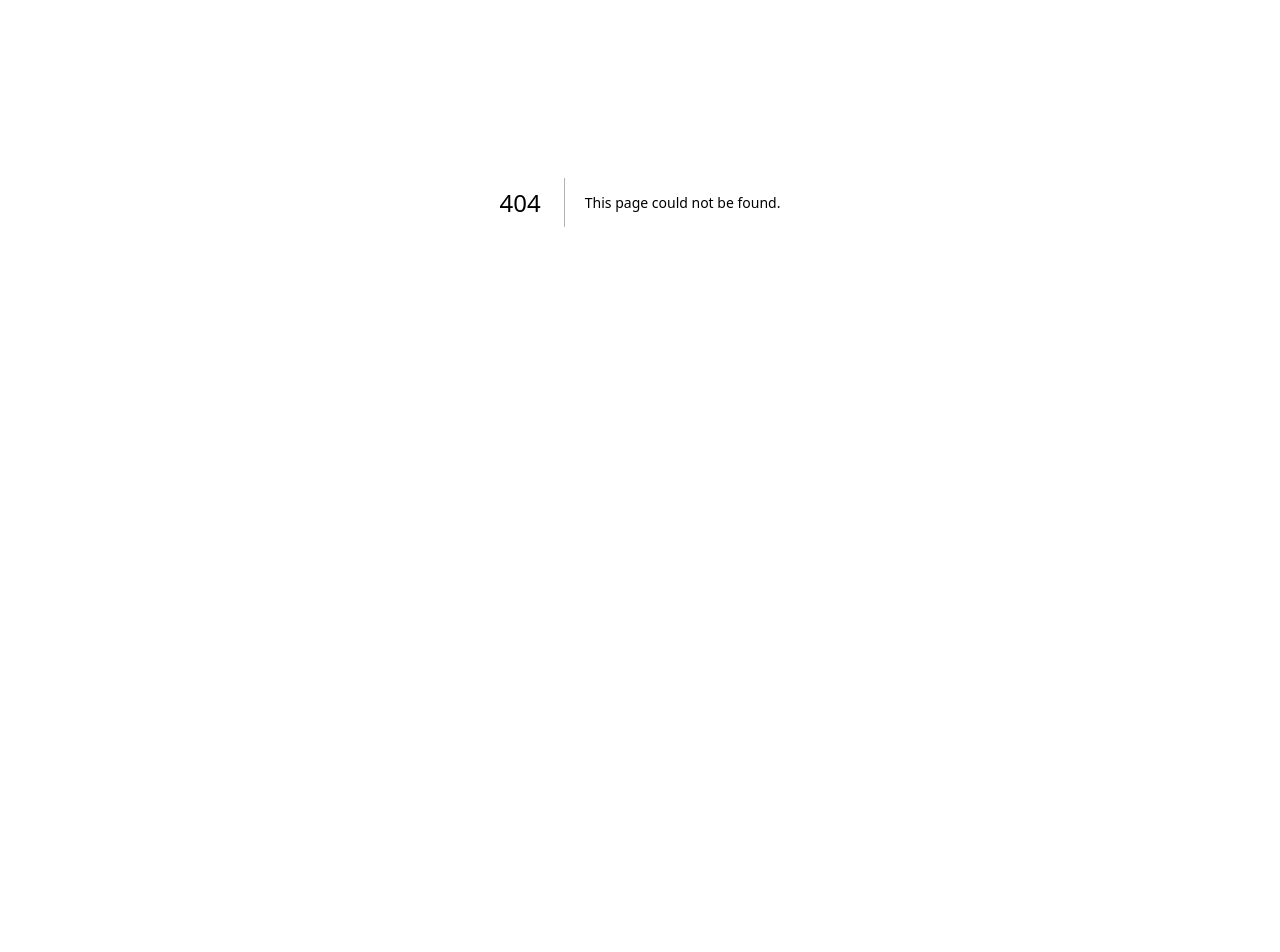
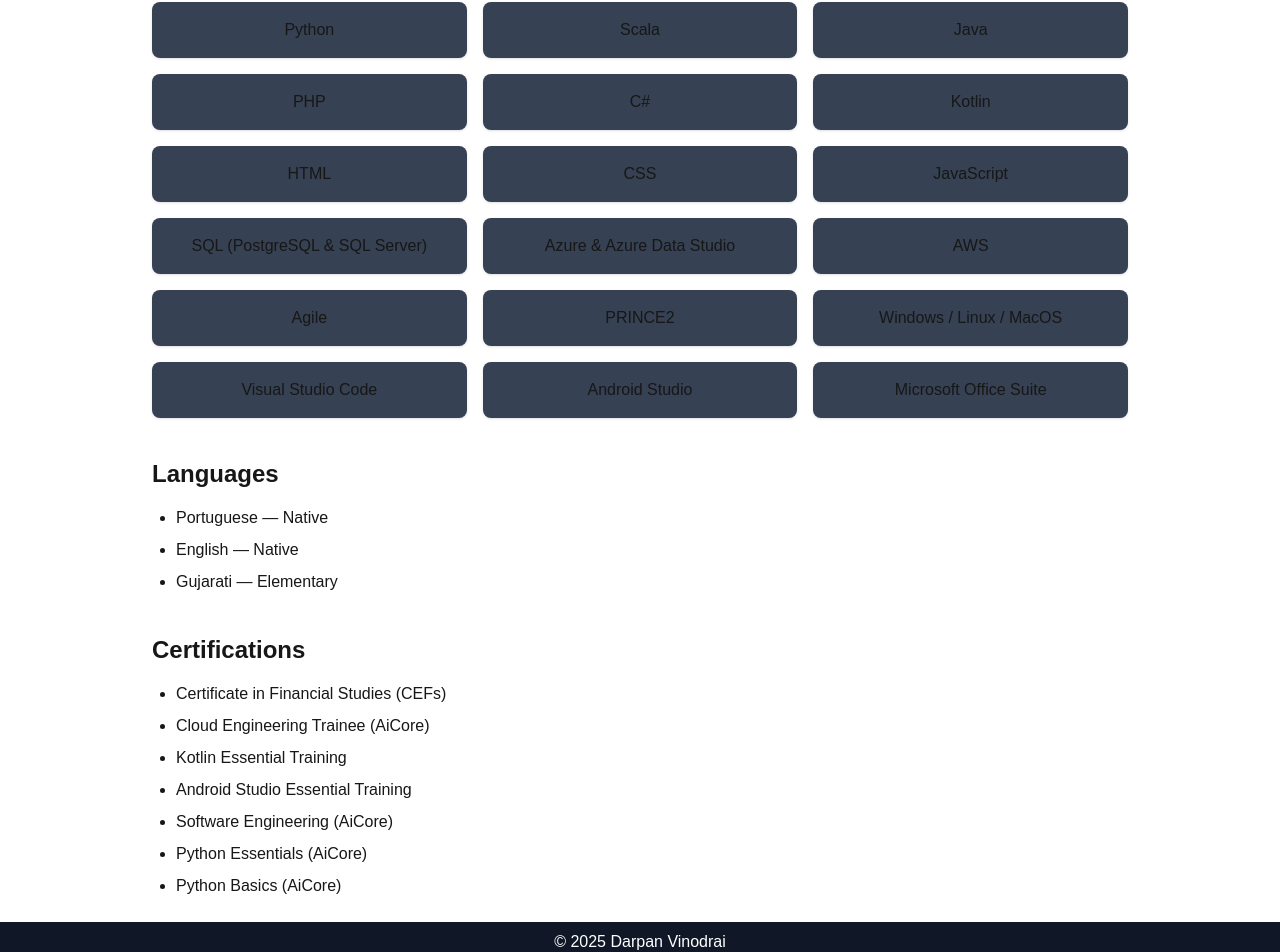
Before and after one commit to Federal2JZ/portfolio, a Next.js app: page /skills in a window 1280 px wide. Before the commit this address had no page. Shown: the part 198-1150 px from the top of the page. Before the commit the page ends 800 px from the top, so only its background shows below. Built offline with nearby package versions, Linux system fonts and the light colour scheme.

Commit message:
Added Skills page

```diff
--- /dev/null
+++ b/app/skills/page.tsx
@@ -0,0 +1,60 @@
+import Layout from "@/components/Layout";
+
+export default function Skills() {
+  return (
+    <Layout>
+      <div className="max-w-5xl mx-auto p-6">
+        <h1 className="text-4xl font-bold mb-8 text-center">Skills & Languages</h1>
+
+        {/* Technical Skills */}
+        <section className="mb-10">
+          <h2 className="text-2xl font-semibold mb-4">Technical Skills</h2>
+          <div className="grid grid-cols-1 sm:grid-cols-2 md:grid-cols-3 gap-4">
+            <div className="bg-gray-700 p-4 rounded-lg shadow flex items-center justify-center">Python</div>
+            <div className="bg-gray-700 p-4 rounded-lg shadow flex items-center justify-center">Scala</div>
+            <div className="bg-gray-700 p-4 rounded-lg shadow flex items-center justify-center">Java</div>
+            <div className="bg-gray-700 p-4 rounded-lg shadow flex items-center justify-center">PHP</div>
+            <div className="bg-gray-700 p-4 rounded-lg shadow flex items-center justify-center">C#</div>
+            <div className="bg-gray-700 p-4 rounded-lg shadow flex items-center justify-center">Kotlin</div>
+            <div className="bg-gray-700 p-4 rounded-lg shadow flex items-center justify-center">HTML</div>
+            <div className="bg-gray-700 p-4 rounded-lg shadow flex items-center justify-center">CSS</div>
+            <div className="bg-gray-700 p-4 rounded-lg shadow flex items-center justify-center">JavaScript</div>
+            <div className="bg-gray-700 p-4 rounded-lg shadow flex items-center justify-center">SQL (PostgreSQL & SQL Server)</div>
+            <div className="bg-gray-700 p-4 rounded-lg shadow flex items-center justify-center">Azure & Azure Data Studio</div>
+            <div className="bg-gray-700 p-4 rounded-lg shadow flex items-center justify-center">AWS</div>
+            <div className="bg-gray-700 p-4 rounded-lg shadow flex items-center justify-center">Agile</div>
+            <div className="bg-gray-700 p-4 rounded-lg shadow flex items-center justify-center">PRINCE2</div>
+            <div className="bg-gray-700 p-4 rounded-lg shadow flex items-center justify-center">Windows / Linux / MacOS</div>
+            <div className="bg-gray-700 p-4 rounded-lg shadow flex items-center justify-center">Visual Studio Code</div>
+            <div className="bg-gray-700 p-4 rounded-lg shadow flex items-center justify-center">Android Studio</div>
+            <div className="bg-gray-700 p-4 rounded-lg shadow flex items-center justify-center">Microsoft Office Suite</div>
+          </div>
+        </section>
+
+        {/* Languages */}
+        <section className="mb-10">
+          <h2 className="text-2xl font-semibold mb-4">Languages</h2>
+          <ul className="list-disc ml-6 space-y-2">
+            <li>Portuguese — Native</li>
+            <li>English — Native</li>
+            <li>Gujarati — Elementary</li>
+          </ul>
+        </section>
+
+        {/* Certifications */}
+        <section>
+          <h2 className="text-2xl font-semibold mb-4">Certifications</h2>
+          <ul className="list-disc ml-6 space-y-2">
+            <li>Certificate in Financial Studies (CEFs)</li>
+            <li>Cloud Engineering Trainee (AiCore)</li>
+            <li>Kotlin Essential Training</li>
+            <li>Android Studio Essential Training</li>
+            <li>Software Engineering (AiCore)</li>
+            <li>Python Essentials (AiCore)</li>
+            <li>Python Basics (AiCore)</li>
+          </ul>
+        </section>
+      </div>
+    </Layout>
+  );
+}
```
